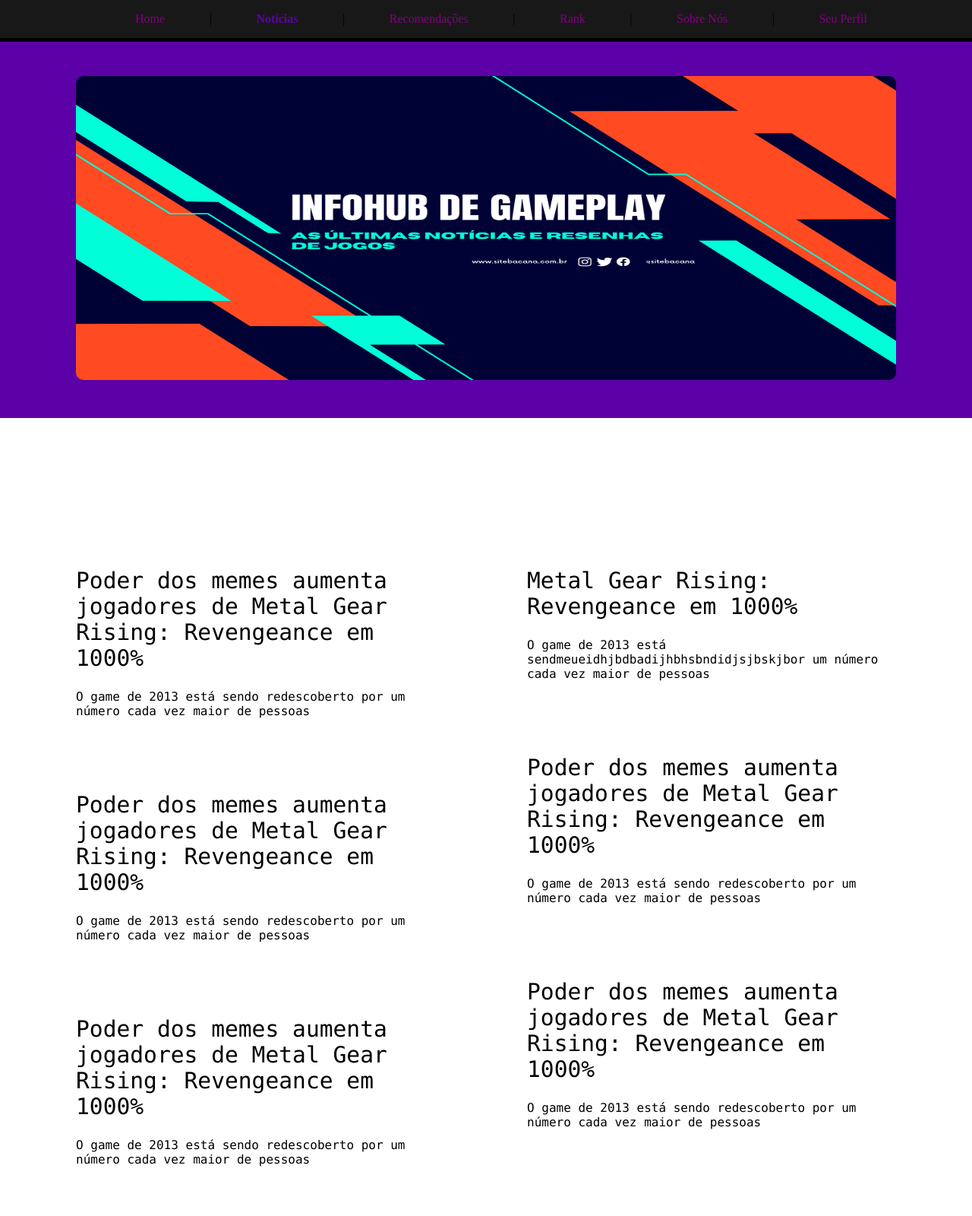
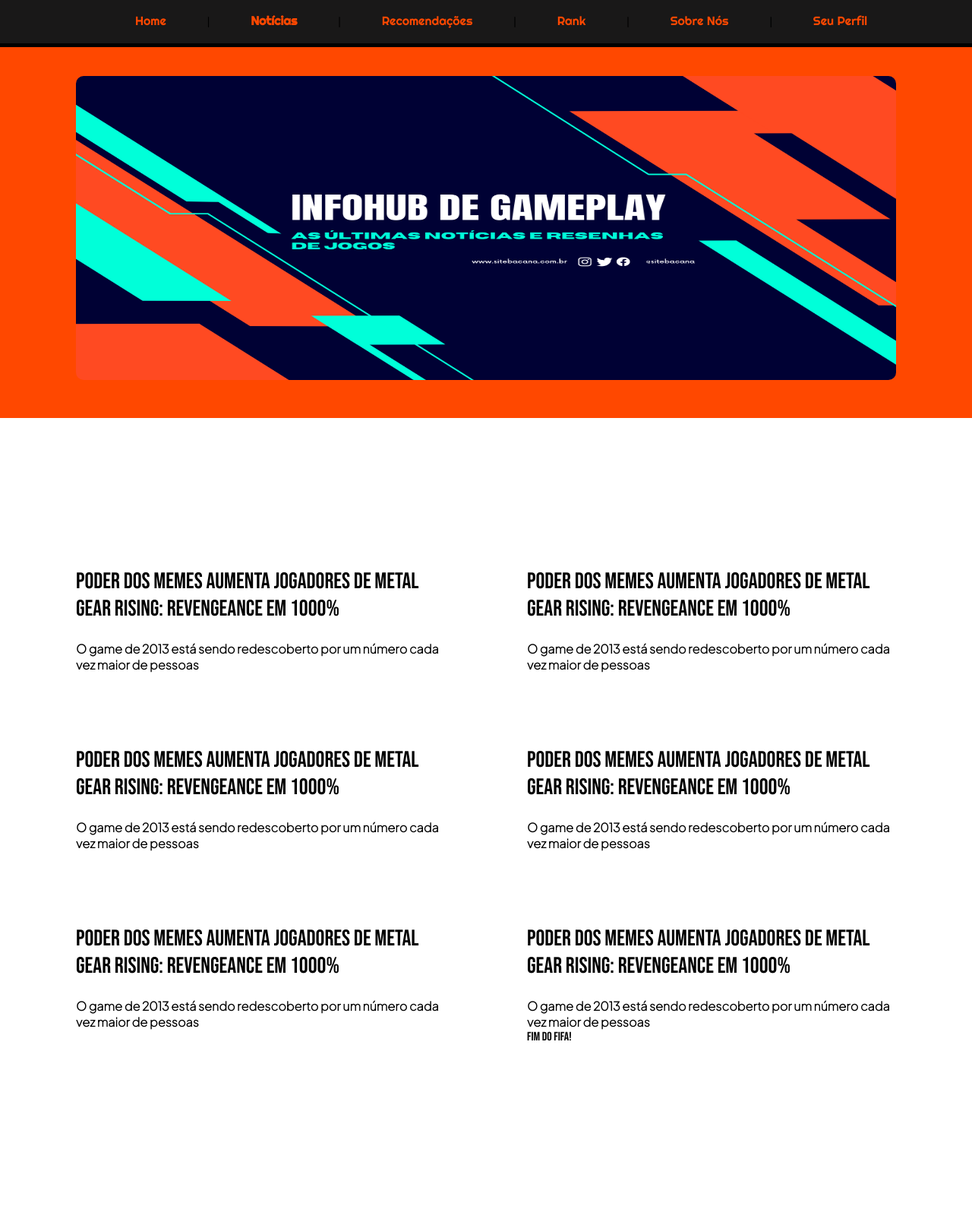
Before and after one commit to IgorRegali/ProjetoIndividualCCO1, a website: page projeto_individual_IgorRegali/site/public/comunidade/not.html in a window 1280 px wide. Shown: the top 1600 px of the page at 76% size. Drawn offline with Linux system fonts and the light colour scheme.

Commit message:
Versão Modificada em aula_10

```diff
--- a/projeto_individual_IgorRegali/site/public/comunidade/not.html
+++ b/projeto_individual_IgorRegali/site/public/comunidade/not.html
@@ -29,26 +29,53 @@
     </header>
     <div class="noticias">
         <img id=idn style="display:none;">
+        <div class="not_legenda"></div>
     </div>
     <div class="mais_noticiais">
         <div class="esquerda">
-        <div class="not_tit">Poder dos memes aumenta jogadores de Metal Gear Rising: Revengeance em 1000%</div> <br>
-        <div class="not_sub">O game de 2013 está sendo redescoberto por um número cada vez maior de pessoas</div>
-        <div class="not_tit">Poder dos memes aumenta jogadores de Metal Gear Rising: Revengeance em 1000%</div> <br>
-        <div class="not_sub">O game de 2013 está sendo redescoberto por um número cada vez maior de pessoas</div>
-        <div class="not_tit">Poder dos memes aumenta jogadores de Metal Gear Rising: Revengeance em 1000%</div> <br>
-        <div class="not_sub">O game de 2013 está sendo redescoberto por um número cada vez maior de pessoas</div>
+            <div class="not">
+                <div class="not_tit">Poder dos memes aumenta jogadores de Metal Gear Rising: Revengeance em 1000%</div>
+                <br>
+                <div class="not_sub">O game de 2013 está sendo redescoberto por um número cada vez maior de pessoas
+                </div>
+            </div>
+
+            <div class="not">
+                <div class="not_tit">Poder dos memes aumenta jogadores de Metal Gear Rising: Revengeance em 1000%</div>
+                <br>
+                <div class="not_sub">O game de 2013 está sendo redescoberto por um número cada vez maior de pessoas
+                </div>
+            </div>
+
+            <div class="not">
+                <div class="not_tit">Poder dos memes aumenta jogadores de Metal Gear Rising: Revengeance em 1000%</div>
+                <br>
+                <div class="not_sub">O game de 2013 está sendo redescoberto por um número cada vez maior de pessoas
+                </div>
+            </div>
 
 
         </div>
 
         <div class="direita">
-            <div class="not_tit">Metal Gear Rising: Revengeance em 1000%</div> <br>
-            <div class="not_sub">O game de 2013 está sendmeueidhjbdbadijhbhsbndidjsjbskjbor um número cada vez maior de pessoas</div>
-            <div class="not_tit">Poder dos memes aumenta jogadores de Metal Gear Rising: Revengeance em 1000%</div> <br>
-        <div class="not_sub">O game de 2013 está sendo redescoberto por um número cada vez maior de pessoas</div>
-        <div class="not_tit">Poder dos memes aumenta jogadores de Metal Gear Rising: Revengeance em 1000%</div> <br>
-        <div class="not_sub">O game de 2013 está sendo redescoberto por um número cada vez maior de pessoas</div>
+            <div class="not">
+                <div class="not_tit">Poder dos memes aumenta jogadores de Metal Gear Rising: Revengeance em 1000%</div>
+                <br>
+                <div class="not_sub">O game de 2013 está sendo redescoberto por um número cada vez maior de pessoas
+                </div>
+            </div>
+            <div class="not">
+                <div class="not_tit">Poder dos memes aumenta jogadores de Metal Gear Rising: Revengeance em 1000%</div>
+                <br>
+                <div class="not_sub">O game de 2013 está sendo redescoberto por um número cada vez maior de pessoas
+                </div>
+            </div>
+            <div class="not">
+                <div class="not_tit">Poder dos memes aumenta jogadores de Metal Gear Rising: Revengeance em 1000%</div>
+                <br>
+                <div class="not_sub">O game de 2013 está sendo redescoberto por um número cada vez maior de pessoas
+                </div>
+            </div> FIM DO FIFA!
 
         </div>
 
@@ -57,11 +84,11 @@
         <div class="container">
             <div class="meio_de_contato">
                 Telefone: <br><br>
-                Email:  <br><br>
+                Email: <br><br>
                 Whatsapp: <br><br>
 
             </div>
-            <div class = "redes">
+            <div class="redes">
                 Instagram: <br><br>
                 Facebook: <br><br>
                 Twitter: <br><br>
@@ -79,15 +106,15 @@
 
 </html>
 <script>
-
-            var imagens_noti = ['unnamed (11).png','unnamed (2).png','FRa7TYCacAATFp2.jpg','Design sem nome.png'];
+    var imagens_noti = ['unnamed (11).png', 'unnamed (2).png', 'FRa7TYCacAATFp2.jpg', 'Design sem nome.png'];
     var i = 0;
 
-            idn.src = imagens_noti[imagens_noti.length -1];
+    idn.src = imagens_noti[imagens_noti.length - 1];
     idn.style.display = 'block';
 
     setInterval(() => mudar_imagens(), 10000)
-            function mudar_imagens(){
+
+    function mudar_imagens() {
         idn.src = imagens_noti[i];
         idn.style.display = 'block';
         if (i == 2) {
@@ -96,5 +123,4 @@
             i++
         }
     }
-
 </script>
--- a/projeto_individual_IgorRegali/site/public/comunidade/perfil.css
+++ b/projeto_individual_IgorRegali/site/public/comunidade/perfil.css
@@ -7,7 +7,7 @@
 
 .header {
     border-bottom: 5px solid #8a8c91;
-    background-color: #0e30ee;
+    background-color: #ff4800;
     width: 100vw;
     position: fixed;
 }
--- a/projeto_individual_IgorRegali/site/public/comunidade/site.css
+++ b/projeto_individual_IgorRegali/site/public/comunidade/site.css
@@ -1,3 +1,7 @@
+
+@import url('https://fonts.googleapis.com/css2?family=Baloo+2&family=Bebas+Neue&family=Nunito+Sans&family=Plus+Jakarta+Sans:wght@200&family=Poppins&family=Righteous&display=swap');
+/* font-family: 'Baloo 2', cursive;
+font-family: 'Righteous', cursive*/
 #capa {
   color: white;
   align-items: center;
@@ -18,6 +22,7 @@
   background-color: #484545;
   margin: 0;
   padding: 0;
+  font-family: 'Baloo 2', cursive;
 
 }
 
@@ -42,18 +47,20 @@
 
 .header a {
   text-decoration: none;
-  color: purple;
+  color: #ff4800;
   padding: 10px 10px;
+  font-family: 'Righteous', cursive;
 }
 
 .header a:Hover {
   border-bottom: 2px solid #ffffff;
-  color: rgb(255, 255, 255);
+  color: #ffffff;
 }
 
 .header b {
   text-decoration: none;
-  color: #5c00a7;
+  color: #ff4800;
+  font-family: 'Righteous', cursive;
 }
 
 
@@ -73,11 +80,11 @@
 
 .conteudo{
   background-color: #000000;
-  color:white;
+  color:#ffffff;
   height:470px;
 }
 .conteudo_2{
-  color:white;
+  color:#ffffff;
 }
 .conteudo_2 .container,
 .conteudo .container,
@@ -89,7 +96,6 @@
 .banner {
   height: fit-content;
   padding: 40px 0;
-  color: rgb(10, 97, 2);
   background-image: url(https://maisgeek.com/wp-content/uploads/2020/10/steam-games.png);
   background-size: cover;
 }
@@ -101,8 +107,8 @@
 }
 
 .banner p {
-  border: #ad940a solid 2px;
-  background-color: #3b14ca;
+  border: #ff4800 solid 2px;
+  background-color: #000000;
   width: 50%;
   font-size: 400%;
   display: flex;
@@ -129,10 +135,12 @@
 
 .noticias {
   padding: 100px;
-  background-color: #5c00a7;
+  background-color: #ff4800;
   height: 350px;
   justify-content: center;
   display: flex;
+  font-family: 'Bebas Neue', cursive;
+
 }
 
 #idn {
@@ -145,7 +153,8 @@
   padding: 100px;
   background-color: #ffffff;
   height: 800px;
-  font-family: "Lucida Console", "Courier New", monospace;
+  font-family: 'Bebas Neue', cursive;
+
   display:flex;
   flex-direction:row;
   justify-content: space-around;
@@ -157,8 +166,10 @@
   align-items: center;
   display: flex;
   justify-content: center;
-  color:#fbff00;
+  color:#ff4800;
   font-size: 300%;
+  font-family: 'Bebas Neue', cursive;
+  letter-spacing: 0.1cm;
 }
 
 .subtitulo {
@@ -168,6 +179,7 @@
   align-items: center;
   display: flex;
   justify-content: center;
+  font-family: 'Baloo 2', cursive;
 }
 
 .transicao_SparaF {
@@ -240,12 +252,12 @@
   align-items: center;
   height: 400px;
   background-color: #000000;
-  background-image: linear-gradient(#000000, #e74200);
+  background-image: linear-gradient(#000000, #ff4800);
 }
 
 .halflife {
   height: 200px;
-  background-color: #e74200;
+  background-color: #ff4800;
   align-items: center;
   display: flex;
   justify-content: center;
@@ -253,8 +265,8 @@
 
 .transicao_HparaF {
   height: 400px;
-  background-color: #e74200;
-  background-image: linear-gradient(#e74200, #000000);
+  background-color: #ff4800;
+  background-image: linear-gradient(#ff4800, #000000);
 }
 
 /* ----------------------------------------------------------------------------------------------------------- */
@@ -423,6 +435,8 @@
 .not_sub{
   font-size: 100%;
   padding-top: 1%;
+  font-family: 'Plus Jakarta Sans', sans-serif;
+  font-weight:700;
 }
 
 .divisor{
@@ -439,3 +453,8 @@
 align-items: center;
 padding-left: 1%;
 }
+
+.not:hover{
+  color:#ff4800;
+
+}
```
Also changed, not shown: projeto_individual_IgorRegali/site/public/comunidade/reco.html (+1 -0 lines), projeto_individual_IgorRegali/site/public/login.html (+1 -1 lines), projeto_individual_IgorRegali/site/public/assets/icon/icone.png (added). Lines whose indentation alone changed are shown as unchanged.
